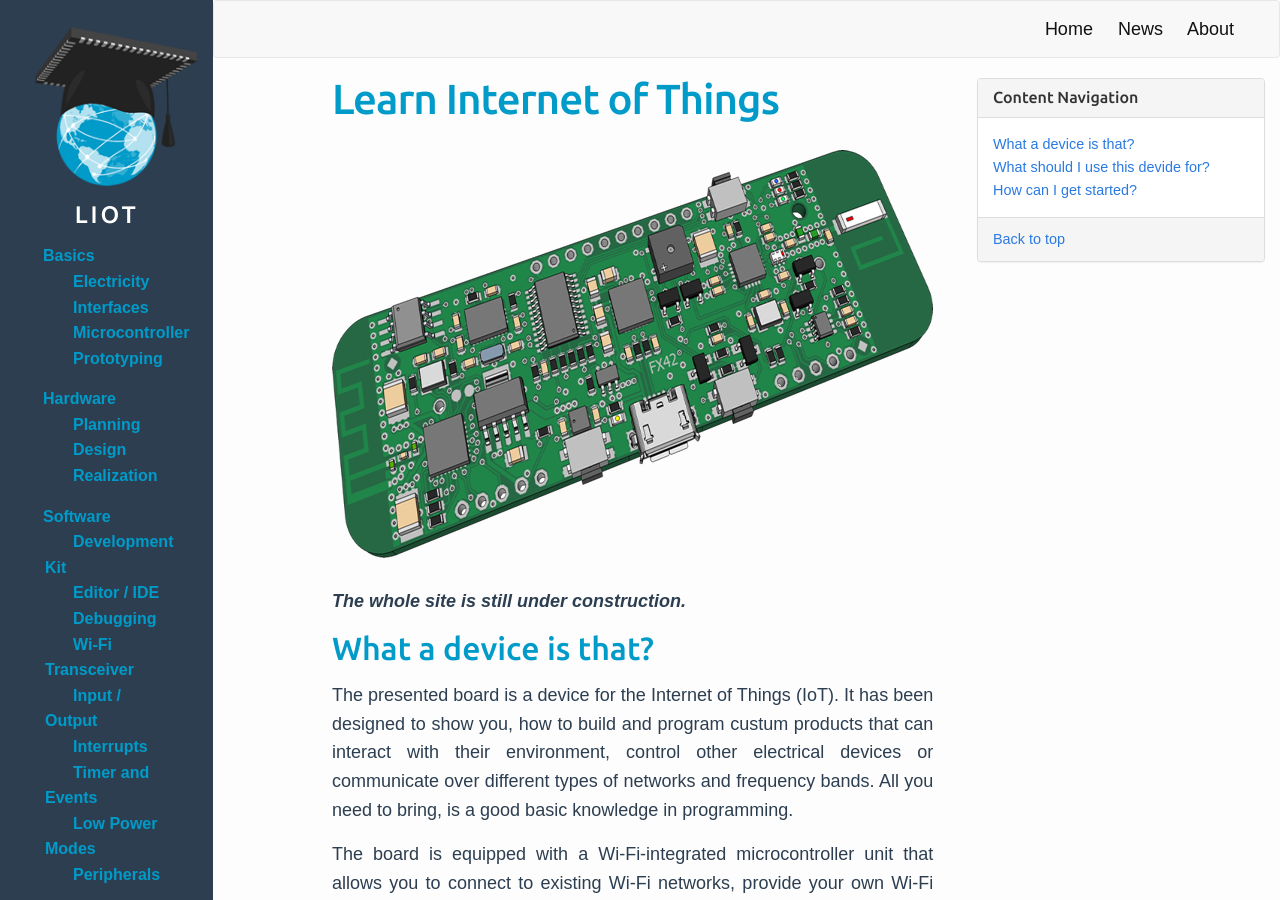
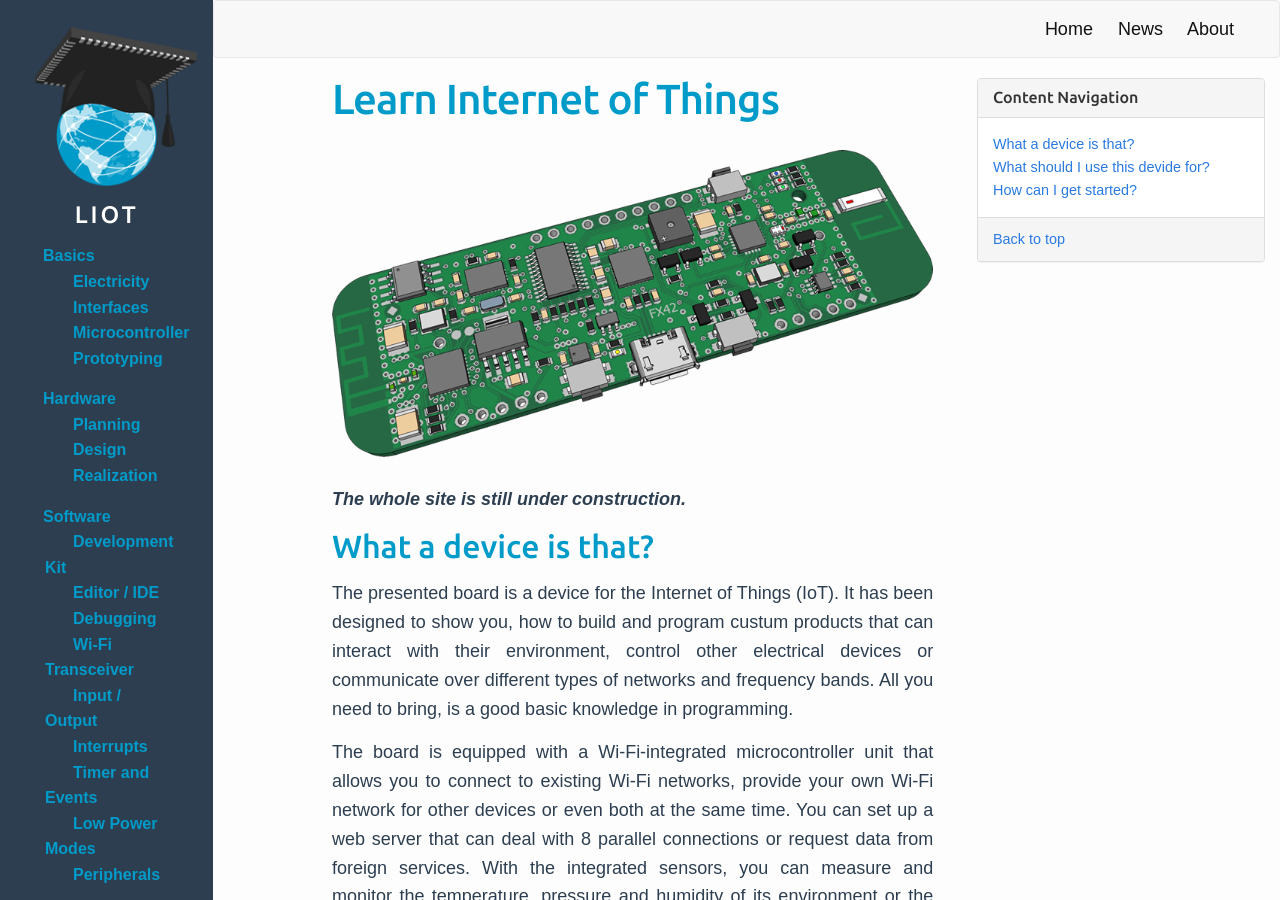
Before and after one commit to learn-internet-of-things/learn-internet-of-things.github.io, a Jekyll site: the page built from index.md, in a window 1280 px wide and 900 px high. Built offline with Jekyll 4.4.1, drawn with Linux system fonts in a browser that asks for light colours; nearby versions of some CDN libraries.

Commit message:
Keep proportions of home intro image.

```diff
--- a/_layouts/home.html
+++ b/_layouts/home.html
@@ -9,7 +9,7 @@ layout: default
 
     <div style="margin: 0 auto;>
         <figure style="margin: 0 auto;">
-            <img name="liot-esp8266-env" src="media/LIOT-ESP8266-ENV.png" width="800" height="408" id="liot-esp8266-env" usemap="#liot-esp8266-env-map" alt="" />
+            <img name="liot-esp8266-env" src="media/LIOT-ESP8266-ENV.png" style="margin: auto; display: block; width: auto; height: auto;" id="liot-esp8266-env" usemap="#liot-esp8266-env-map" alt="" />
             <map name="liot-esp8266-env-map" id="liot-esp8266-env-map">
                 <area shape="poly" coords="349,222,354,238,357,238,358,245,364,242,362,237,366,235,368,242,372,241,371,233,375,233,377,239,382,237,381,230,384,228,379,213,349,222" href="javascript:;" title="Charge Management Controller (MCP73831T)" alt="Charge Management Controller (MCP73831T)" />
                 <area shape="poly" coords="114,218,119,241,122,243,154,234,149,211,146,210,114,218" href="javascript:;" title="26 MHz Crystal for ESP8266EX" alt="26 MHz Crystal for ESP8266EX" />
```
